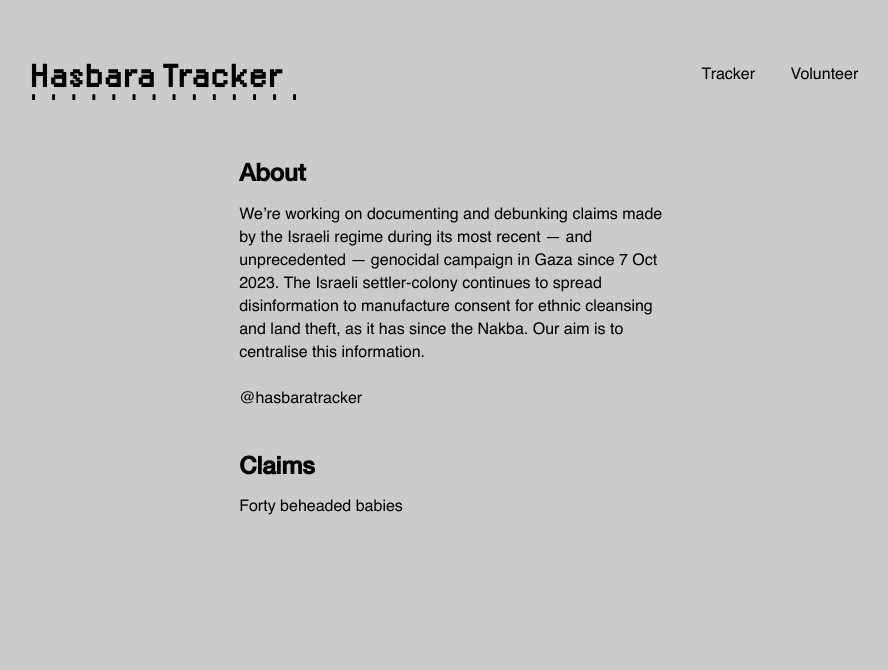
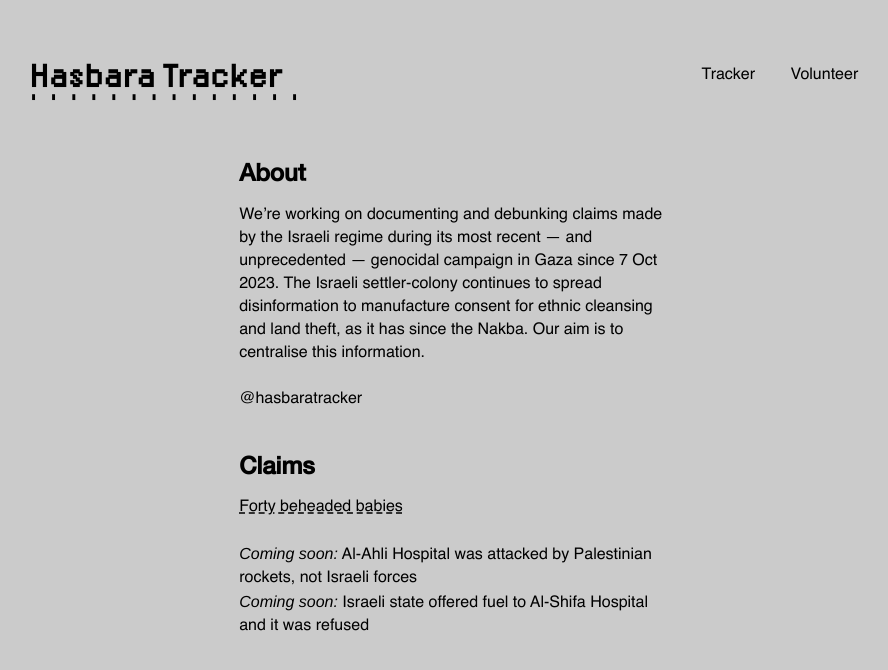
Before and after one commit to tamtzekin/hasbara-tracker, a React (Create React App) app: page / in a window 1280 px wide. Shown: the top 670 px of the page, without its empty margins (196-1084 px from the left). Built offline with nearby package versions, Linux system fonts and the light colour scheme.

Commit message:
added coming soon claims

```diff
--- a/src/components/Homepage.js
+++ b/src/components/Homepage.js
@@ -23,7 +23,10 @@ const Homepage = () => {
                 <br />
                 <br />
                 <h2>Claims</h2>
-                <Link to="/tracker?filter=Forty%20beheaded%20babies">Forty beheaded babies</Link><br />
+                <div class="claim-link"><Link to="/tracker?filter=Forty%20beheaded%20babies">Forty beheaded babies</Link></div><br />
+
+                <em>Coming soon:</em> Al-Ahli Hospital was attacked by Palestinian rockets, not Israeli forces<br />
+                <em>Coming soon:</em> Israeli state offered fuel to Al-Shifa Hospital and it was refused
                 <br />
             </span>
     </>
```
